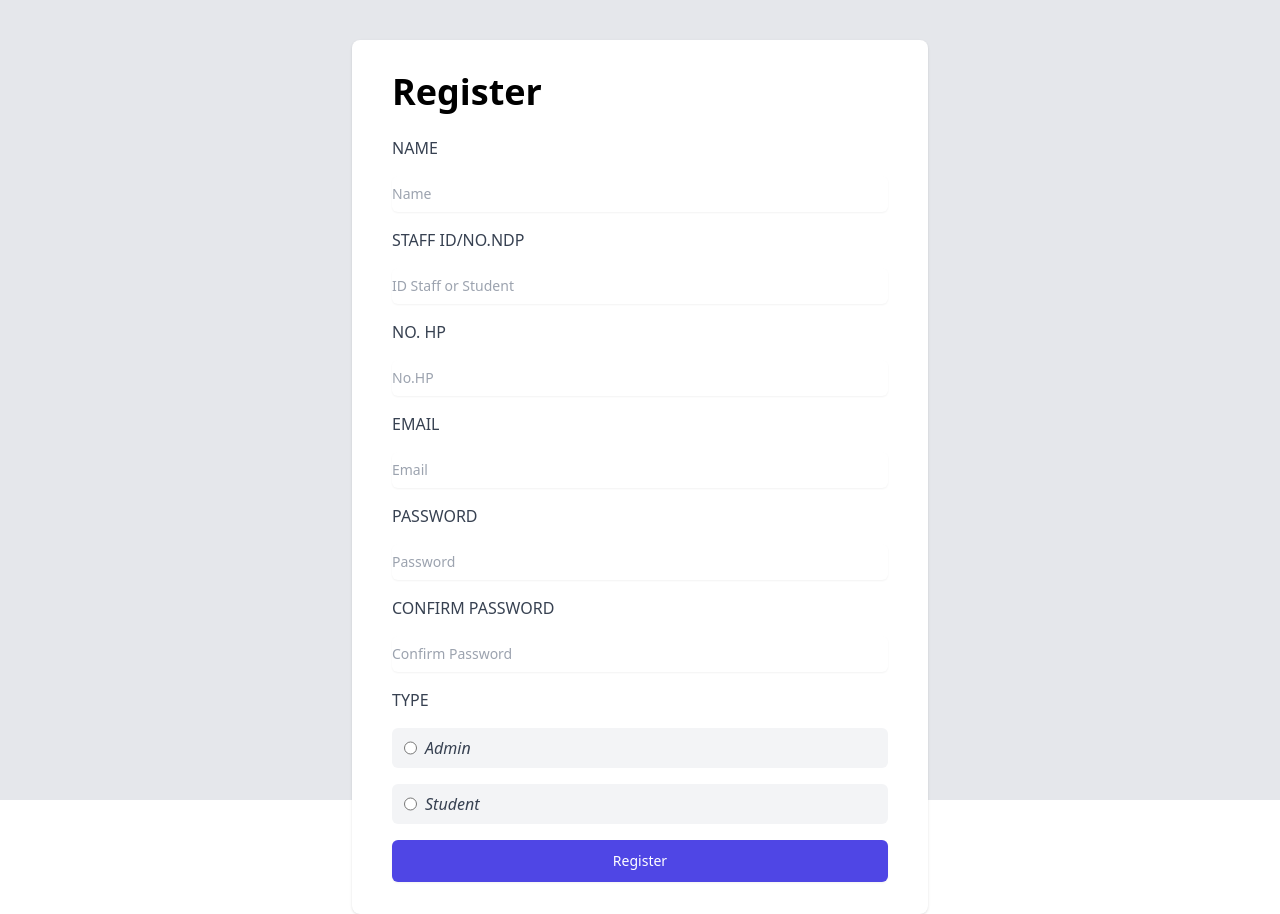
After one commit to Nasy08/EquipmentLicense, a PHP site: page /register.php in a window 1280 px wide. The commit adds this page. Run offline with PHP 8.4, Linux system fonts and the light colour scheme; some libraries are stand-ins or nearby versions.

Commit message:
file baru

```diff
--- /dev/null
+++ b/register.php
@@ -0,0 +1,90 @@
+<?php
+include_once "db/config.php";
+
+// Check if the form has been submitted
+if ($_SERVER['REQUEST_METHOD'] == 'POST') {
+
+  // Get the form data
+  $name = $_POST['name'];
+  $id = $_POST['id'];
+  $nohp = $_POST['nohp'];
+  $email = $_POST['email'];
+  $password = $_POST['password'];
+  $confirm_password = $_POST['confirm_password'];
+  $type = $_POST['type'];
+
+
+  // Validate the form data
+  if ($password != $confirm_password) {
+    echo 'The passwords do not match.';
+  } else {
+    // The registration is successful
+
+    // Check if the username already exists
+    $sql = "SELECT * FROM user WHERE name='$name'";
+    $result = mysqli_query($conn, $sql);
+
+    if (mysqli_num_rows($result) > 0) {
+      echo 'The username already exists.';
+    } else {
+      // The username is available, so insert the new user into the database
+      $sql = "INSERT INTO user (name, id, nohp, email, password, confirm_password, type) VALUES ('$name', '$id', '$nohp', '$email', '$password', '$confirm_password', '$type')";
+      mysqli_query($conn, $sql);
+
+      // Redirect the user to the login page
+      header('Location: index.php');
+    }
+
+    // Close the database connection
+    mysqli_close($conn);
+  }
+}
+
+?>
+
+<!DOCTYPE html>
+<html>
+<head>
+<title>Register</title>
+<script src="https://cdn.tailwindcss.com"></script>
+</head>
+<body>
+
+<div class="h-screen w-screen bg-gray-200 pt-10">
+<div class="max-w-xl mx-auto bg-white py-8 px-4 shadow sm:rounded-lg sm:px-10">
+<h1 class="text-4xl font-semibold">Register</h1>
+<br>
+<form class="flex-col space-y-4" action="register.php" method="POST">
+    <label class="block font-medium text-gray-700" for="name">NAME</label>
+<input class="shadow-sm block w-full py-2 sm:text-sm rounded-md text-gray-800 disabled:bg-gray-200 sm:text-sm border-gray-300 focus:ring-primary-500 focus:border-primary-500 placeholder-gray-400 focus:outline-none  " type="text" name="name" placeholder="Name">
+    <label class="block font-medium text-gray-700" for="id">STAFF ID/NO.NDP</label>
+<input class="shadow-sm block w-full py-2 sm:text-sm rounded-md text-gray-800 disabled:bg-gray-200 sm:text-sm border-gray-300 focus:ring-primary-500 focus:border-primary-500 placeholder-gray-400 focus:outline-none  " type="text" name="id" placeholder="ID Staff or Student">
+    <label class="block font-medium text-gray-700" for="nohp">NO. HP</label>
+<input class="shadow-sm block w-full py-2 sm:text-sm rounded-md text-gray-800 disabled:bg-gray-200 sm:text-sm border-gray-300 focus:ring-primary-500 focus:border-primary-500 placeholder-gray-400 focus:outline-none  " type="text" name="nohp" placeholder="No.HP">
+    <label class="block font-medium text-gray-700" for="email">EMAIL</label>
+<input class="shadow-sm block w-full py-2 sm:text-sm rounded-md text-gray-800 disabled:bg-gray-200 sm:text-sm border-gray-300 focus:ring-primary-500 focus:border-primary-500 placeholder-gray-400 focus:outline-none  " type="email" name="email" placeholder="Email">
+    <label class="block font-medium text-gray-700" for="password">PASSWORD</label>
+<input class="shadow-sm block w-full py-2 sm:text-sm rounded-md text-gray-800 disabled:bg-gray-200 sm:text-sm border-gray-300 focus:ring-primary-500 focus:border-primary-500 placeholder-gray-400 focus:outline-none  " type="password" name="password" placeholder="Password">
+    <label class="block font-medium text-gray-700" for="confirm_password">CONFIRM PASSWORD</label>
+<input class="shadow-sm block w-full py-2 sm:text-sm rounded-md text-gray-800 disabled:bg-gray-200 sm:text-sm border-gray-300 focus:ring-primary-500 focus:border-primary-500 placeholder-gray-400 focus:outline-none  " type="password" name="confirm_password" placeholder="Confirm Password">
+
+    <label class="block font-medium text-gray-700" for="type">TYPE</label>
+        <label class="flex bg-gray-100 text-gray-700 rounded-md px-3 py-2 my-3  hover:bg-indigo-300 cursor-pointer ">
+             <input type="radio" name="admin">
+             <i class="pl-2">Admin</i>
+        </label>
+
+        <label class="flex bg-gray-100 text-gray-700 rounded-md px-3 py-2 my-3  hover:bg-indigo-300 cursor-pointer ">
+            <input type="radio" name="student">
+            <i class="pl-2">Student</i>
+        </label>
+
+<div class="flex justify-end">
+                <button class="inline-flex items-center justify-center px-4 py-2.5 border border-transparent text-sm font-medium rounded-md shadow-sm focus:outline-none ring-2 ring-offset-2 ring-transparent ring-offset-transparent disabled:bg-gray-400 dark:disabled:bg-slate-700 appearance-none text-white bg-indigo-600 hover:bg-indigo-700 focus:ring-indigo-500 focus:ring-offset-white w-full" type="submit" name="_action" value="create"><div class="relative"><div class="">Register</div><div class="hidden absolute top-1/2 left-1/2 transform -translate-x-1/2 -translate-y-1/2"><svg class="animate-spin h-5 w-5 text-white" xmlns="http://www.w3.org/2000/svg" fill="none" viewBox="0 0 24 24"><circle class="opacity-25" cx="12" cy="12" r="10" stroke="currentColor" stroke-width="4"></circle><path class="opacity-75" fill="currentColor" d="M4 12a8 8 0 018-8V0C5.373 0 0 5.373 0 12h4zm2 5.291A7.962 7.962 0 014 12H0c0 3.042 1.135 5.824 3 7.938l3-2.647z"></path></svg></div></div></button>
+            </div>
+</form>
+</div>
+</div>
+
+</body>
+</html>
```
Also changed, not shown: index.php (+14 -5 lines).
